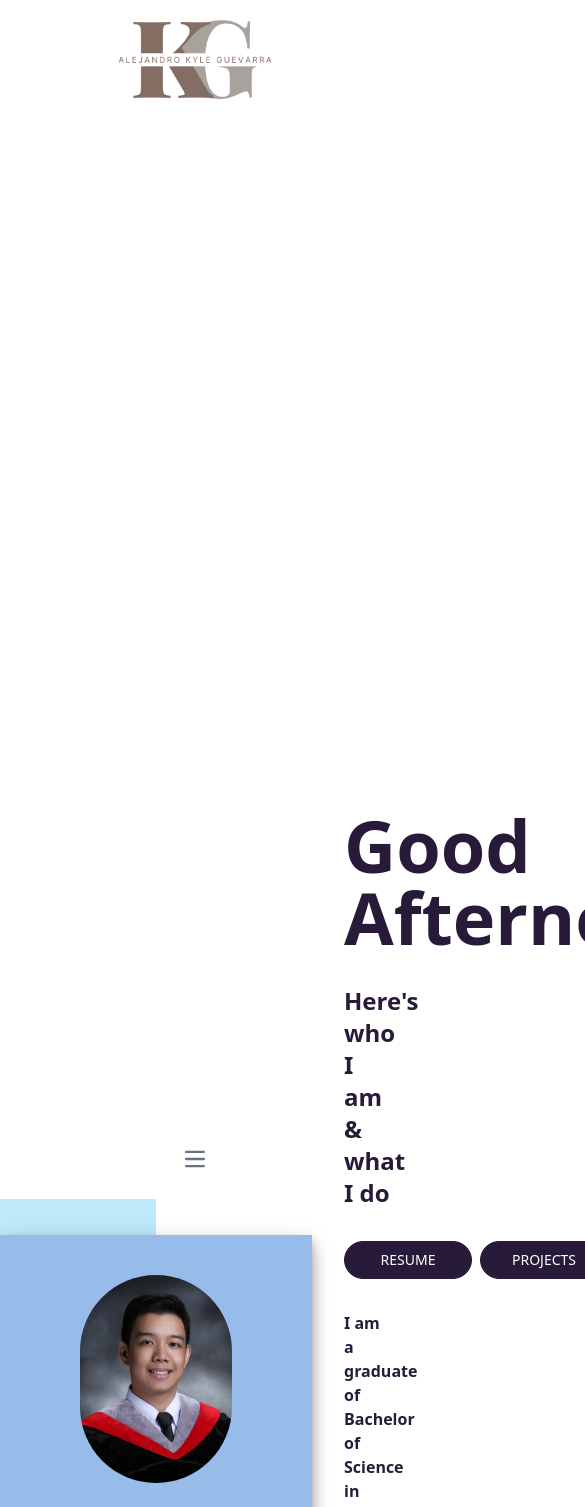
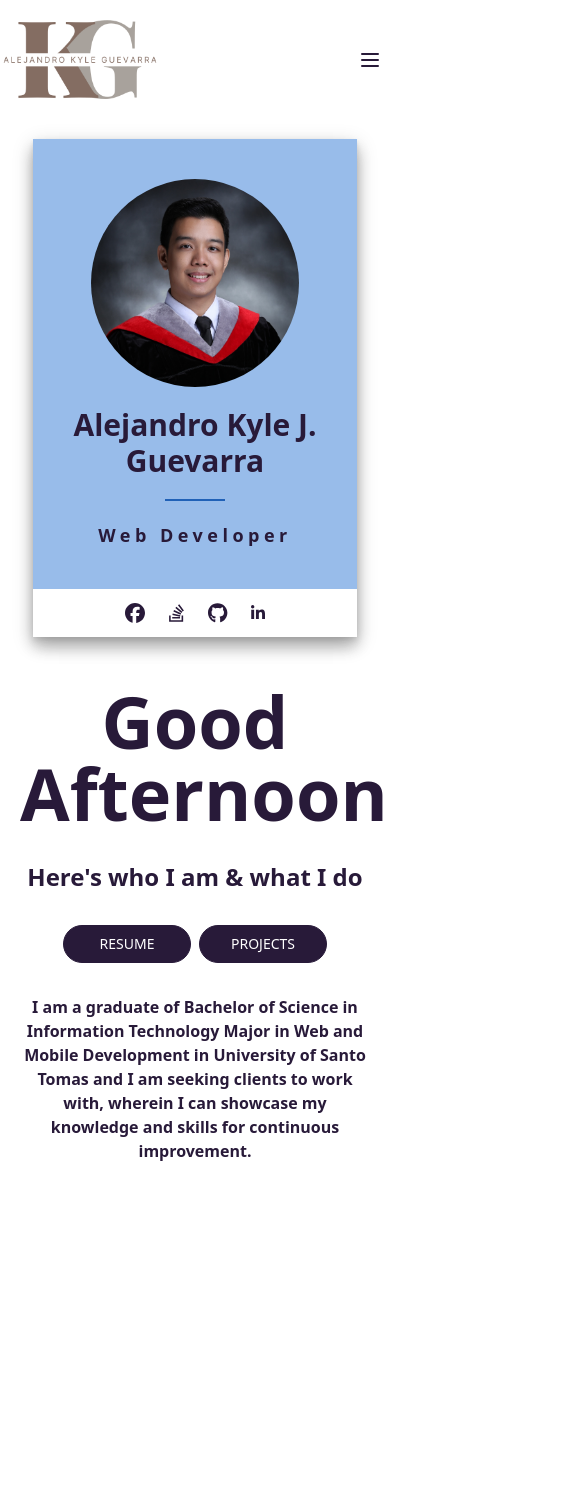
Before and after one commit to AlKyleee/Website-Portfolio, a React (Vite) app: page / in a window 390 px wide. Shown: the top 1507 px of the page, 585 px wide, since content can reach past the window. After the commit the page ends 1199 px from the top, so only its background shows below. Built offline with nearby package versions, Linux system fonts and the light colour scheme; a web font is replaced by a local one.

Commit message:
Made about me responsive for mobile

```diff
--- a/package.json
+++ b/package.json
@@ -4,7 +4,7 @@
   "version": "0.0.0",
   "type": "module",
   "scripts": {
-    "dev": "vite",
+    "dev": "vite --host",
     "build": "vite build",
     "preview": "vite preview"
   },
--- a/src/components/AboutCard.jsx
+++ b/src/components/AboutCard.jsx
@@ -21,10 +21,10 @@ function getTime() {
 
 const AboutCard = () => {
     return (
-        <div className='flex absolute w-full h-3/4 justify-center items-center z-10'>
+        <div className='flex sm:flex-col sm:p-5 sm:static absolute w-full h-3/4 sm:h-full justify-center items-center z-10'>
             <div className='flex flex-col drop-shadow-md shadow-[0_10px_16px_0_rgba(0,0,0,0.2),_0_6px_20px_0_rgba(0,0,0,0.19)]'>
-                <div className='bg-secondary px-20 py-10 text-center flex flex-col items-center'>
-                    <img src={Image} alt="" className='object-cover h-52 w-52 rounded-full' />
+                <div className='bg-secondary px-20 sm:px-10 py-10 text-center flex flex-col items-center'>
+                    <img src={Image} className='object-cover h-52 w-52 rounded-full' />
                     <p className='pt-5 text-3xl font-semibold text-tertiary'>Alejandro Kyle J.</p><p className='pb-5 text-3xl font-semibold text-tertiary'>Guevarra</p>
                     <span className='bg-[#2061b7] w-1/4 h-[2px]'></span>
                     <p className='pt-5 text-lg font-semibold text-tertiary tracking-[.25em]'>Web Developer</p>
@@ -36,14 +36,14 @@ const AboutCard = () => {
                     <a href="https://www.linkedin.com/in/alkyleee/" target="_blank" className=' hover:scale-125 ease-in duration-200'><FontAwesomeIcon icon={faLinkedinIn} style={{color: "#281a39",}} /></a>
                 </div>
             </div>
-            <div className='flex flex-col pl-8 w-1/5'>
-                <p className='py-4 text-tertiary text-7xl font-semibold'>{getTime()}</p>
-                <p className='py-4 text-2xl font-semibold text-tertiary'>Here's who I am & what I do</p>
-                <div className='flex gap-2 py-4'>
+            <div className='flex flex-col lg:pl-8 w-1/5 sm:w-full pt-8'>
+                <p className='py-4 text-tertiary text-7xl font-semibold sm:text-center'>{getTime()}</p>
+                <p className='py-4 text-2xl font-semibold text-tertiary sm:text-center'>Here's who I am & what I do</p>
+                <div className='flex gap-2 py-4 sm:justify-center'>
                     <Link to='/resume'><button className='rounded-full bg-tertiary text-white font-medium py-2 w-32 text-sm ease-in duration-300 border border-tertiary hover:text-tertiary hover:bg-white hover:border-sky-800'>RESUME</button></Link>
                     <Link to='/projects'><button className='rounded-full bg-tertiary text-white font-medium py-2 w-32 text-sm ease-in duration-300 border border-tertiary hover:text-tertiary hover:bg-white hover:border-sky-800'>PROJECTS</button></Link>
                 </div>
-                <p className='py-4 text-tertiary font-semibold'>I am a graduate of Bachelor of Science in Information Technology Major in Web and Mobile Development in University of Santo Tomas and I am seeking clients to work with, wherein I can showcase my knowledge and skills for continuous improvement.</p>
+                <p className='py-4 text-tertiary font-semibold sm:text-center'>I am a graduate of Bachelor of Science in Information Technology Major in Web and Mobile Development in University of Santo Tomas and I am seeking clients to work with, wherein I can showcase my knowledge and skills for continuous improvement.</p>
             </div>
 
         </div>
--- a/src/components/Navbar.jsx
+++ b/src/components/Navbar.jsx
@@ -1,22 +1,44 @@
-import React from 'react'
+import React, { useState } from 'react'
 import { Link } from 'react-router-dom'
 import Logo from '../assets/images/logo.png'
 
 const Navbar = () => {
+  const [menuOpen, setMenuOpen] = useState(false);
+
+  const toggleMenu = () => {
+    setMenuOpen(!menuOpen);
+    console.log(menuOpen);
+  };
+
   return (
     <nav className="bg-white border-gray-200">
-      <div className="w-full flex flex-wrap items-center justify-center gap-[65rem] my-5">
+      <div className="w-full flex flex-wrap items-center justify-center sm:justify-between lg:gap-[65rem] my-5">
         <Link to="/" className="flex items-center">
             <img src={Logo} className="w-40" alt="Kyle Logo" />
         </Link>
-        <button data-collapse-toggle="navbar-default" type="button" className="inline-flex items-center p-2 w-10 h-10 justify-center text-sm text-gray-500 rounded-lg md:hidden hover:bg-gray-100 focus:outline-none focus:ring-2 focus:ring-gray-200" aria-controls="navbar-default" aria-expanded="false">
-            <span className="sr-only">Open main menu</span>
-            <svg className="w-5 h-5" aria-hidden="true" xmlns="http://www.w3.org/2000/svg" fill="none" viewBox="0 0 17 14">
-                <path stroke="currentColor" stroke-linecap="round" stroke-linejoin="round" stroke-width="2" d="M1 1h15M1 7h15M1 13h15"/>
-            </svg>
-        </button>
-        <div className="hidden w-full md:block md:w-auto" id="navbar-default">
-          <ul className="font-medium flex flex-col p-4 md:p-0 mt-4 border border-gray-100 rounded-lg bg-gray-50 md:flex-row md:space-x-8 md:mt-0 md:border-0 md:bg-white">
+        <div className='hidden sm:block'>
+          <button
+              onClick={toggleMenu}
+              className="block text-tertiary p-2 focus:outline-none"
+            >
+              <svg
+                xmlns="http://www.w3.org/2000/svg"
+                className="h-6 w-6"
+                fill="none"
+                viewBox="0 0 24 24"
+                stroke="currentColor"
+              >
+                <path
+                  strokeLinecap="round"
+                  strokeLinejoin="round"
+                  strokeWidth="2"
+                  d="M4 6h16M4 12h16M4 18h16"
+                />
+              </svg>
+            </button>
+        </div>
+        <div className='sm:hidden'>
+          <ul className="font-medium flex sm:flex-col p-4 lg:space-x-8">
             <li>
               <Link to="/" className="block py-2 pl-3 pr-4 text-tertiary font-thin">ABOUT ME</Link>
             </li>
@@ -32,6 +54,22 @@ const Navbar = () => {
           </ul>
         </div>
       </div>
+      <div className={`sm:${menuOpen ? 'block' : 'hidden'} lg:hidden`}>
+        <ul className="font-medium flex sm:flex-col p-4 lg:space-x-8 text-center sm:bg-primary">
+          <li>
+            <Link to="/" className="block py-2 pl-3 pr-4 text-tertiary font-thin" onClick={toggleMenu}>ABOUT ME</Link>
+          </li>
+          <li>
+            <Link to="/resume" className="block py-2 pl-3 pr-4 text-tertiary font-thin" onClick={toggleMenu}>RESUME</Link>
+          </li>
+          <li>
+            <Link to="/portfolio" className="block py-2 pl-3 pr-4 text-tertiary font-thin" onClick={toggleMenu}>PORTFOLIO</Link>
+          </li>
+          <li>
+            <Link to="/contact" className="block py-2 pl-3 pr-4 text-tertiary font-thin" onClick={toggleMenu}>CONTACT</Link>
+          </li>
+        </ul>
+      </div>
     </nav>
 
   )
--- a/src/pages/About.jsx
+++ b/src/pages/About.jsx
@@ -4,13 +4,13 @@ import { motion } from 'framer-motion'
 
 const About = () => {
   return (
-    <motion.section id='about' className='flex h-[85vh] w-full'
+    <motion.section id='about' className='flex lg:h-[85vh] w-full'
     initial={{ opacity: 0 }}
     animate={{ opacity: 1 }}
     transition={{ duration: 1 }}
     >
       <AboutCard />
-      <span className='w-2/5 bg-primary'></span>
+      <span className='lg:w-2/5 bg-primary'></span>
     </motion.section>
   )
 }
--- a/tailwind.config.js
+++ b/tailwind.config.js
@@ -18,11 +18,8 @@ export default {
       'md': {'min': '481px', 'max': '768px'},
       // tables
 
-      'lg': {'min': '769px', 'max': ' 1024px'},
-      // laptops
-
-      'xl': {'min': '1025px', 'max': '1200px'},
-      // desktops
+      'lg': {'min': '769px'},
+      // laptops/desktops
     },
   },
   plugins: [],
```
Also changed, not shown: vite.config.js.timestamp-1693835805606-42316c7b41499.mjs (added, +10 -0 lines).
